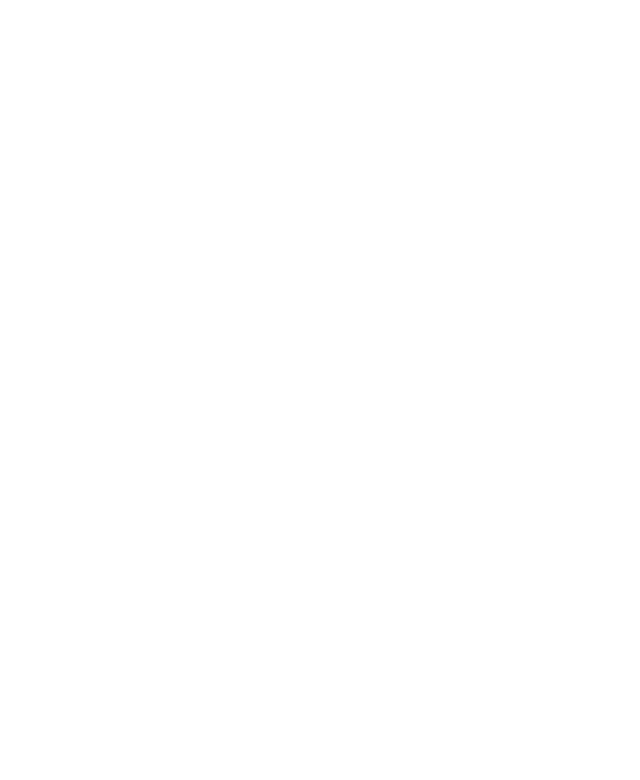
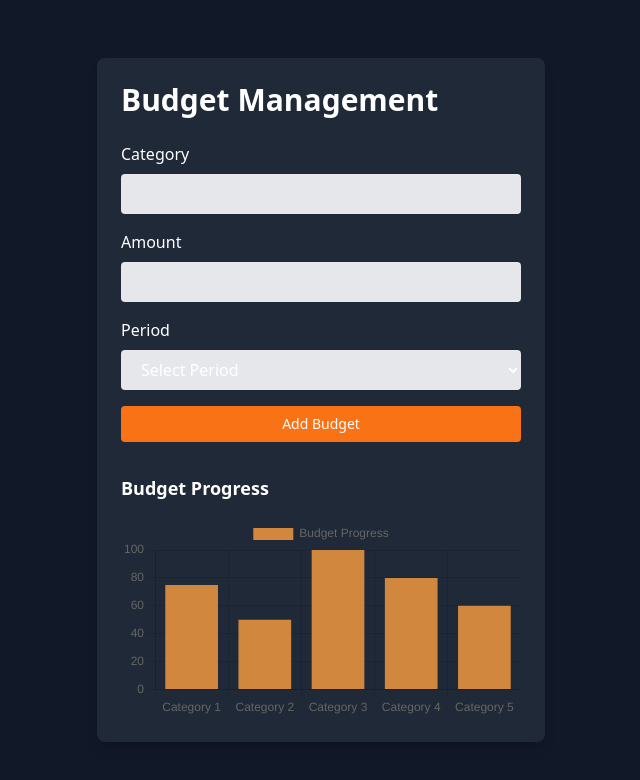
Before and after one commit to RahulRST/expenso-fe, a React app: page /budget in a window 1280 px wide. Before the commit this address had no page. Shown: the top 780 px of the page, without its empty margins (319-959 px from the left). Built offline with nearby package versions, Linux system fonts and the light colour scheme; the HTML template or start-up script is replaced by a standard one.

Commit message:
budget done

```diff
--- a/package.json
+++ b/package.json
@@ -10,11 +10,15 @@
     "preview": "vite preview"
   },
   "dependencies": {
+    "chart.js": "^4.3.0",
+    "chartjs-plugin-colorschemes": "^0.4.0",
     "react": "^18.2.0",
+    "react-chartjs-2": "^5.2.0",
     "react-dom": "^18.2.0",
     "react-router-dom": "^6.11.2"
   },
   "devDependencies": {
+    "@types/chart.js": "^2.9.37",
     "@types/react": "^18.0.28",
     "@types/react-dom": "^18.0.11",
     "@typescript-eslint/eslint-plugin": "^5.57.1",
--- a/src/App.tsx
+++ b/src/App.tsx
@@ -6,6 +6,7 @@
 } from "react-router-dom";
 import Login from "./pages/login";
 import Tracker from "./pages/tracker";
+import Budget from "./pages/budget";
 
 const App = () => {
 
@@ -14,7 +15,7 @@
       <Routes>
         <Route path="/" element={<Login />} />
         <Route path="/tracker" element={<Tracker />} />
-        <Route path="/dashboard" />
+        <Route path="/budget" element={<Budget />} />
       </Routes>
     </Router>
   )
--- /dev/null
+++ b/src/pages/budget.tsx
@@ -0,0 +1,117 @@
+import React, { useState } from 'react';
+import { Chart, BarElement, LinearScale, CategoryScale } from 'chart.js/auto';
+import { Bar } from 'react-chartjs-2';
+
+Chart.register(BarElement, LinearScale, CategoryScale);
+
+const Budget: React.FC = () => {
+  const [category, setCategory] = useState('');
+  const [amount, setAmount] = useState('');
+  const [period, setPeriod] = useState('');
+
+  const handleCategoryChange = (e: React.ChangeEvent<HTMLInputElement>) => {
+    setCategory(e.target.value);
+  };
+
+  const handleAmountChange = (e: React.ChangeEvent<HTMLInputElement>) => {
+    setAmount(e.target.value);
+  };
+
+  const handlePeriodChange = (e: React.ChangeEvent<HTMLSelectElement>) => {
+    setPeriod(e.target.value);
+  };
+
+  const handleFormSubmit = (e: React.FormEvent<HTMLFormElement>) => {
+    e.preventDefault();
+    // Handle form submission
+  };
+
+  const data = {
+    labels: ['Category 1', 'Category 2', 'Category 3', 'Category 4', 'Category 5'],
+    datasets: [
+      {
+        label: 'Budget Progress',
+        data: [75, 50, 100, 80, 60],
+        backgroundColor: 'rgba(255, 159, 64, 0.8)',
+      },
+    ],
+  };
+
+  const options = {
+    scales: {
+      y: {
+        beginAtZero: true,
+        max: 100,
+        ticks: {
+          stepSize: 20,
+        },
+      },
+    },
+  };
+
+  return (
+    <div className="flex flex-col items-center justify-center min-h-screen bg-gray-900 text-white">
+      <div className="max-w-md w-full p-6 bg-gray-800 rounded-lg shadow-lg">
+        <h2 className="text-3xl font-bold mb-6">Budget Management</h2>
+        <form onSubmit={handleFormSubmit}>
+          <div className="mb-4">
+            <label htmlFor="category" className="block mb-2">
+              Category
+            </label>
+            <input
+              type="text"
+              id="category"
+              value={category}
+              onChange={handleCategoryChange}
+              className="w-full px-4 py-2 bg-gray-200 rounded focus:outline-none"
+              required
+            />
+          </div>
+          <div className="mb-4">
+            <label htmlFor="amount" className="block mb-2">
+              Amount
+            </label>
+            <input
+              type="text"
+              id="amount"
+              value={amount}
+              onChange={handleAmountChange}
+              className="w-full px-4 py-2 bg-gray-200 rounded focus:outline-none"
+              required
+            />
+          </div>
+          <div className="mb-4">
+            <label htmlFor="period" className="block mb-2">
+              Period
+            </label>
+            <select
+              id="period"
+              value={period}
+              onChange={handlePeriodChange}
+              className="w-full px-4 py-2 bg-gray-200 rounded focus:outline-none"
+              required
+            >
+              <option value="">Select Period</option>
+              <option value="monthly">Monthly</option>
+              <option value="yearly">Yearly</option>
+            </select>
+          </div>
+          <button
+            type="submit"
+            className="w-full px-4 py-2 text-sm font-medium bg-orange-500 rounded text-white hover:bg-orange-600 focus:outline-none focus:bg-orange-600"
+          >
+            Add Budget
+          </button>
+        </form>
+        <div className="mt-8">
+          <h3 className="text-lg font-bold mb-4">Budget Progress</h3>
+          <div className="w-full">
+            <Bar data={data} options={options} />
+          </div>
+        </div>
+      </div>
+    </div>
+  );
+};
+
+export default Budget;
--- a/src/pages/login.tsx
+++ b/src/pages/login.tsx
@@ -1,15 +1,15 @@
-import { useState } from 'react';
+import React, { useState } from 'react';
 
-const Login = () => {
-  const [username, setUsername] = useState('');
-  const [password, setPassword] = useState('');
-  const [showPassword, setShowPassword] = useState(false);
+const Login: React.FC = () => {
+  const [username, setUsername] = useState<string>('');
+  const [password, setPassword] = useState<string>('');
+  const [showPassword, setShowPassword] = useState<boolean>(false);
 
-  const handleUsernameChange = (e: any) => {
+  const handleUsernameChange = (e: React.ChangeEvent<HTMLInputElement>) => {
     setUsername(e.target.value);
   };
 
-  const handlePasswordChange = (e: any) => {
+  const handlePasswordChange = (e: React.ChangeEvent<HTMLInputElement>) => {
     setPassword(e.target.value);
   };
 
@@ -27,9 +27,9 @@
   return (
     <div className="flex items-center justify-center min-h-screen bg-gray-900">
       <div className="w-full max-w-sm">
-        <div className="bg-white shadow-md rounded px-8 pt-6 pb-8 mb-4">
+        <div className="bg-gray-800 shadow-md rounded px-8 pt-6 pb-8 mb-4">
           <div className="mb-4">
-            <label className="block text-gray-700 text-sm font-bold mb-2" htmlFor="username">
+            <label className="block text-gray-300 text-sm font-bold mb-2" htmlFor="username">
               Username
             </label>
             <input
@@ -42,7 +42,7 @@
             />
           </div>
           <div className="mb-6">
-            <label className="block text-gray-700 text-sm font-bold mb-2" htmlFor="password">
+            <label className="block text-gray-300 text-sm font-bold mb-2" htmlFor="password">
               Password
             </label>
             <div className="relative">
@@ -60,7 +60,7 @@
               >
                 {showPassword ? (
                   <svg
-                    className="fill-current h-4 w-4 text-gray-500 cursor-pointer"
+                    className="fill-current h-4 w-4 text-gray-300 cursor-pointer"
                     xmlns="http://www.w3.org/2000/svg"
                     viewBox="0 0 20 20"
                   >
@@ -77,7 +77,7 @@
                   </svg>
                 ) : (
                   <svg
-                    className="fill-current h-4 w-4 text-gray-500 cursor-pointer"
+                    className="fill-current h-4 w-4 text-gray-300 cursor-pointer"
                     xmlns="http://www.w3.org/2000/svg"
                     viewBox="0 0 20 20"
                   >
@@ -98,14 +98,14 @@
           </div>
           <div className="flex items-center justify-between">
             <button
-              className="bg-blue-500 hover:bg-blue-700 text-white font-bold py-2 px-4 rounded focus:outline-none focus:shadow-outline"
+              className="bg-orange-500 hover:bg-orange-700 text-white font-bold py-2 px-4 rounded focus:outline-none focus:shadow-outline"
               type="submit"
               onClick={handleFormSubmit}
             >
               Sign In
             </button>
             <a
-              className="inline-block align-baseline font-bold text-sm text-blue-500 hover:text-blue-800 cursor-pointer"
+              className="inline-block align-baseline font-bold text-sm text-indigo-600 hover:text-indigo-800 cursor-pointer"
               href="#"
             >
               Forgot Password?
--- a/src/pages/tracker.tsx
+++ b/src/pages/tracker.tsx
@@ -1,28 +1,28 @@
-import { useState } from 'react';
+import React, { useState } from 'react';
 
-const Tracker = () => {
+const Tracker: React.FC = () => {
   const [amount, setAmount] = useState('');
   const [category, setCategory] = useState('');
   const [description, setDescription] = useState('');
   const [date, setDate] = useState('');
 
-  const handleAmountChange = (e: any) => {
+  const handleAmountChange = (e: React.ChangeEvent<HTMLInputElement>) => {
     setAmount(e.target.value);
   };
 
-  const handleCategoryChange = (e: any) => {
+  const handleCategoryChange = (e: React.ChangeEvent<HTMLInputElement>) => {
     setCategory(e.target.value);
   };
 
-  const handleDescriptionChange = (e: any) => {
+  const handleDescriptionChange = (e: React.ChangeEvent<HTMLTextAreaElement>) => {
     setDescription(e.target.value);
   };
 
-  const handleDateChange = (e: any) => {
+  const handleDateChange = (e: React.ChangeEvent<HTMLInputElement>) => {
     setDate(e.target.value);
   };
 
-  const handleExpenseSubmit = (e: any) => {
+  const handleExpenseSubmit = (e: React.FormEvent<HTMLFormElement>) => {
     e.preventDefault();
 
     setAmount('');
@@ -33,11 +33,11 @@
 
   return (
     <div className="flex items-center justify-center h-screen bg-gray-900">
-      <div className="bg-white rounded-lg shadow-lg w-96 p-6">
-        <h2 className="text-3xl font-bold mb-4 text-gray-900">Expense Tracker</h2>
+      <div className="bg-gray-800 rounded-lg shadow-lg w-96 p-6">
+        <h2 className="text-3xl font-bold mb-4 text-gray-300">Expense Tracker</h2>
         <form onSubmit={handleExpenseSubmit}>
           <div className="mb-4">
-            <label htmlFor="amount" className="block mb-1 text-gray-900">
+            <label htmlFor="amount" className="block mb-1 text-gray-300">
               Amount
             </label>
             <input
@@ -51,7 +51,7 @@
             />
           </div>
           <div className="mb-4">
-            <label htmlFor="category" className="block mb-1 text-gray-900">
+            <label htmlFor="category" className="block mb-1 text-gray-300">
               Category
             </label>
             <input
@@ -65,7 +65,7 @@
             />
           </div>
           <div className="mb-4">
-            <label htmlFor="description" className="block mb-1 text-gray-900">
+            <label htmlFor="description" className="block mb-1 text-gray-300">
               Description
             </label>
             <textarea
@@ -78,7 +78,7 @@
             ></textarea>
           </div>
           <div className="mb-4">
-            <label htmlFor="date" className="block mb-1 text-gray-900">
+            <label htmlFor="date" className="block mb-1 text-gray-300">
               Date
             </label>
             <input
@@ -92,7 +92,7 @@
           </div>
           <button
             type="submit"
-            className="w-full px-4 py-2 text-sm font-medium bg-blue-500 rounded text-white hover:bg-blue-600 focus:outline-none"
+            className="w-full px-4 py-2 text-sm font-medium bg-orange-500 rounded text-white hover:bg-orange-600 focus:outline-none"
           >
             Log Expense
           </button>
```
Also changed, not shown: 1 other file (tests, documents, lock files or other folders).
